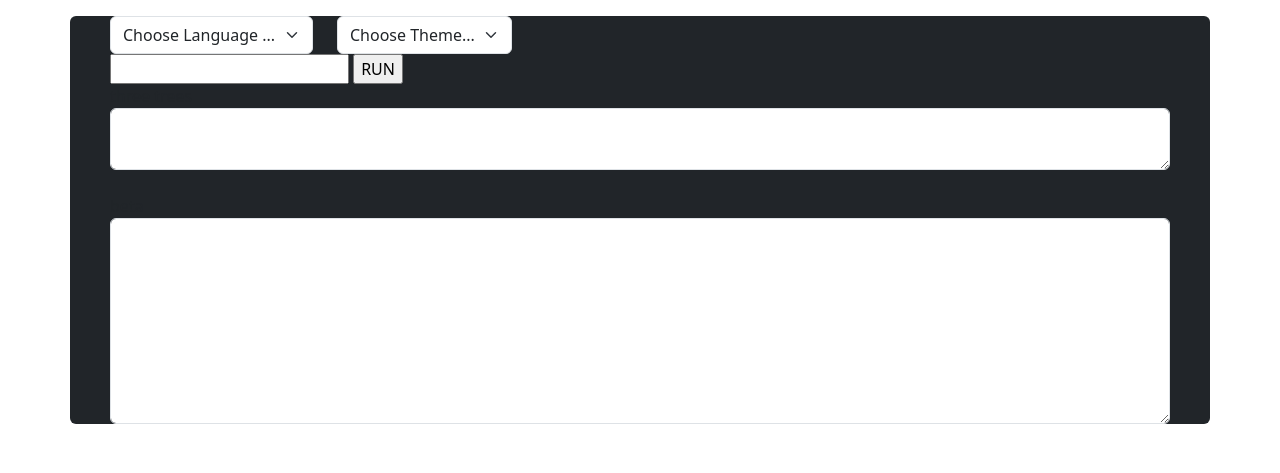
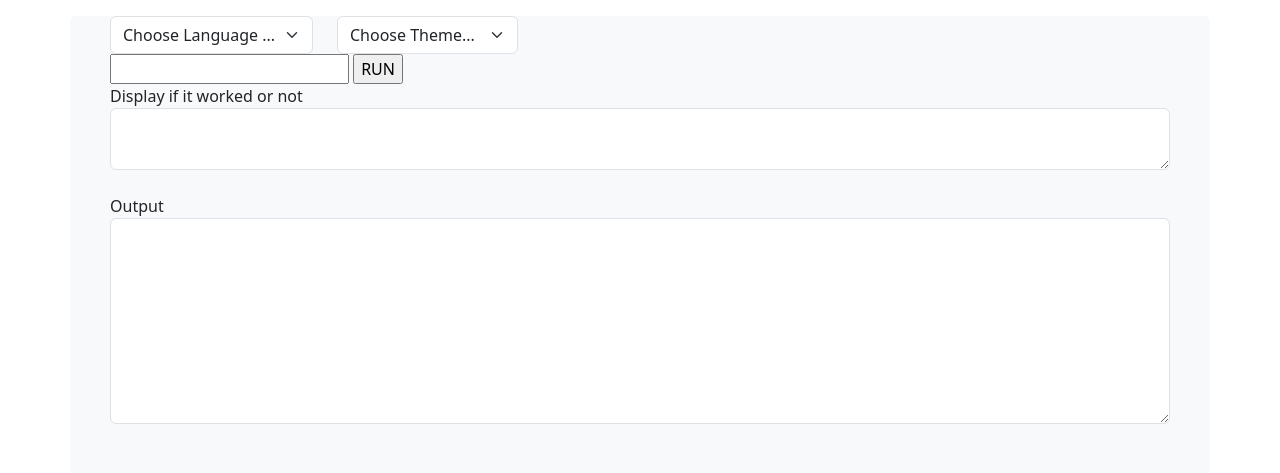
Before and after one commit to sfransis/AggieCompiler, a Flask app: template aggieComp/templates/compiler.html in a window 1280 px wide. Shown: the part 56-529 px from the top of the page. Run offline with Flask 3, Linux system fonts and the light colour scheme; the template is opened without the code that fills it: values that come from a table or form of the project are taken from there, others are empty; some libraries are stand-ins or nearby versions.

Commit message:
On branch main  Your branch is up to date with 'origin/main'.
 Changes to be committed:
	modified:   __pycache__/compiler.cpython-311.pyc
	modified:   __pycache__/pycompile.cpython-311.pyc
	modified:   __pycache__/qANDa.cpython-311.pyc
	modified:   __pycache__/run.cpython-311.pyc
	modified:   compiler.py
	modified:   pycompile.py
	modified:   run.py
	modified:   templates/compiler.html

```diff
--- a/aggieComp/compiler.py
+++ b/aggieComp/compiler.py
@@ -13,6 +13,7 @@
 from wtforms.fields import SubmitField
 from wtforms import TextAreaField
 
+from wtforms import FileField, SubmitField
 
 
 import subprocess
@@ -36,8 +37,15 @@
         ('ADDON_DIR','ADDON_NAME'),
 )
 
+
+
 class MyForm(FlaskForm):
-    source_code = CodeMirrorField(language='python', config={'lineNumbers': 'true'})
+    source_code = CodeMirrorField(language='python', config={'lineNumbers': True , 'tabsize' : 3})
+    submit = SubmitField('Submit')
+
+
+class JavaFileFOrm(FlaskForm):
+    java_file = CodeMirrorField(language = 'Java', config={'lineNumbers': True})
     submit = SubmitField('Submit')
 
 
@@ -83,6 +91,10 @@
     #     text = editor.source_code.data
     # return render_template("compiler.html", form = editor)
 
+
+
+
+
 @compiler.route("/compiler/python", methods=["POST"])
 def compile_code():
     code = request.json['code']
--- a/aggieComp/run.py
+++ b/aggieComp/run.py
@@ -25,7 +25,7 @@
 WTF_CSRF_ENABLED = True
 SECRET_KEY = 'secret'
 # optional
-CODEMIRROR_THEME = '3024-night'
+CODEMIRROR_THEME = 'monokai'
 CODEMIRROR_ADDONS = (
         ('ADDON_DIR','ADDON_NAME'),
 )
--- a/aggieComp/templates/compiler.html
+++ b/aggieComp/templates/compiler.html
@@ -31,11 +31,20 @@
 		<script src = "addon/show-hint.js"> </script>
 		<script rel = "stylesheet" href = "addon/show-hint.css"></script>
 
-		<script src = "codemirror5-master//addon/closetag.js"> </script>
+		<script src = "codemirror5-master/addon/closetag.js"> </script>
 		<script src = "static/addon/closeBracket.js"> </script>
 		<link href = "static/theme/dracula.css"rel="stylesheet"/>
 		<link href = "static/theme/monokai.css"rel="stylesheet"/>
 		<link rel="stylesheet" href="https://cdn.jsdelivr.net/npm/bootstrap-icons@1.10.4/font/bootstrap-icons.css">
+
+		<!-- Theme -->
+		<link href = "codemirror5-master/theme/3024-day.css"rel="stylesheet"/>
+		<link href = "codemirror5-master/theme/3024-night.css"rel="stylesheet"/>
+		<link href = "codemirror5-master/theme/abbott.css"rel="stylesheet"/>
+		<link href = "codemirror5-master/theme/abcdef.css"rel="stylesheet"/>
+		<link href = "codemirror5-master/theme/ambiance.css"rel="stylesheet"/>
+		<link href = "codemirror5-master/theme/ambiance-mobile.css"rel="stylesheet"/>
+		<link href = "codemirror5-master/theme/ayu-dark.css"rel="stylesheet"/>
 
 
 		<link rel="stylesheet" href="https://cdnjs.cloudflare.com/ajax/libs/codemirror/5.58.3/codemirror.min.css">
@@ -49,7 +58,7 @@
 
 	</head>
 	<body>
-		<div class = "container bg-dark rounded">
+		<div class = "container bg-light rounded">
 			<div class = "row m-3">
 				<div class = "col-auto">
 					<label class = "visually-hidden" for = "inlineFormSelectPref"> Preferences</label>
@@ -68,25 +77,64 @@
 									<option value = "1"> 3024-day</option>
 									<option value = "2"> 3024-night</option>
 									<option value = "3"> abbot </option>
+									<option value = "4"> abcdef </option>
+									<option value = "5"> ambiance-mobile </option>
+									<option value = "6"> ambiance </option>
+									<option value = "7"> ayu-dark </option>
+									<option value = "8"> ayu-mirage </option>
+									<option value = "9"> base16-dark </option>
+									<option value = "10"> base16-light </option>
+
 								</select>
 							</div>
-							<form action = {{ url_for('compiler.compilerPage')}} method="POST">
+							<form id = "editor" action = {{ url_for('compiler.compilerPage')}} method="POST">
 								{{ form.csrf_token }}
 								{{ form.source_code }}
+
 								<input type="submit" value="RUN">
 							 </form>
 							 <div class = "form-group">
-								<label for = "ct2"> three trees </label>
+								<label for = "ct2"> Display if it worked or not </label>
 								<textarea name  placeholder = "three trees" class = "form-control"> {{ result['code']}} </textarea>
 								<br>
-								<label for ="content"> beta</label>
+								<label for ="content"> Output</label>
 								<textarea name = "content" placeholder ="beta" cols = "30" rows = "8" class = "form-control"> {{result['output']}}</textarea>
 							 </div>
+
+							 <p style = "margin-bottom: 50px;">  </p>
+
+
+
+
+
 
 
 				</div>
 			</div>
 		</div>
+
+
+		<script>
+
+
+			var input = document.createElement('select');
+			function selectTheme() {
+				var theme = input.options[input.selectedIndex].textContent;
+				form.setOption("theme", theme);
+				location.hash = "#" + theme;
+			}
+			var choice = (location.has && location.has.slice(1)) ||
+						(document.location.search &&
+						decodeURIComponenet(document.location.search.slice(1)));
+			if (choice) {
+				input.value = choice;
+				form.setOption("theme", choice);
+			}
+			CodeMirror.on(window, "hashchange", function(){
+				var theme = location.hash.slice(1);
+				if (theme) { input.value = theme; selectTheme();}
+			});
+		</script>
 
 		<!--
 		<textarea id="code"></textarea>
```
Also changed, not shown: aggieComp/pycompile.py (+14 -15 lines).
